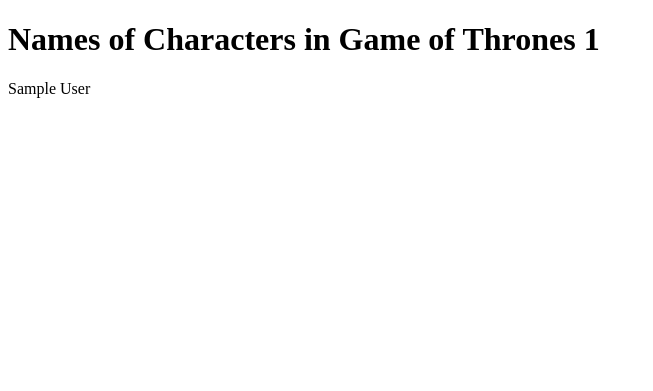
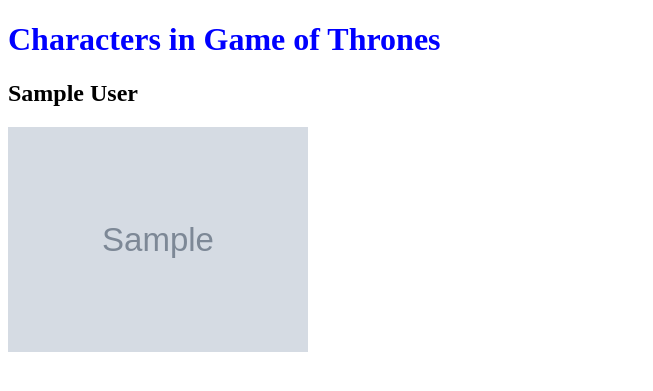
Before and after one commit to die2aj/projectFlask, a Flask app: template templates/index.html in a window 1280 px wide. Shown: the top 391 px of the page, without its empty margins (0-653 px from the left). Run offline with Flask 2, Linux system fonts and the light colour scheme; the template is opened without the code that fills it: most values are stand-ins (such as "Sample title", 1, 10 or a date in 2020); grey boxes marked "Sample" are stand-in pictures.

Commit message:
add changes at the view page

```diff
--- /dev/null
+++ b/static/styles.css
@@ -0,0 +1,12 @@
+h1{
+  color: blue;
+}
+
+body{  background-image: url("");
+
+}
+
+img {
+  width: 300px;
+
+}
--- a/templates/index.html
+++ b/templates/index.html
@@ -5,12 +5,15 @@
   <meta http-equiv="X-UA-Compatible" content="IE=edge">
   <meta name="viewport" content="width=device-width, initial-scale=1.0">
   <title>Game of Thrones</title>
+  <link rel="stylesheet" href="{{ url_for('static', filename='styles.css') }}">
 </head>
 <body>
-  <h1>Names of Characters in Game of Thrones 1 </h1>
+  <h1>Characters in Game of Thrones</h1>
   {% for datas in data %}
-  <div>{{datas['fullName']}}</div>
+  <div>
+    <h2>{{datas['fullName']}}</h1>
+    <img src="{{datas['imageUrl']}}" alt="image">
+  </div>
   {% endfor %}
- </div>
 </body>
 </html>
```
